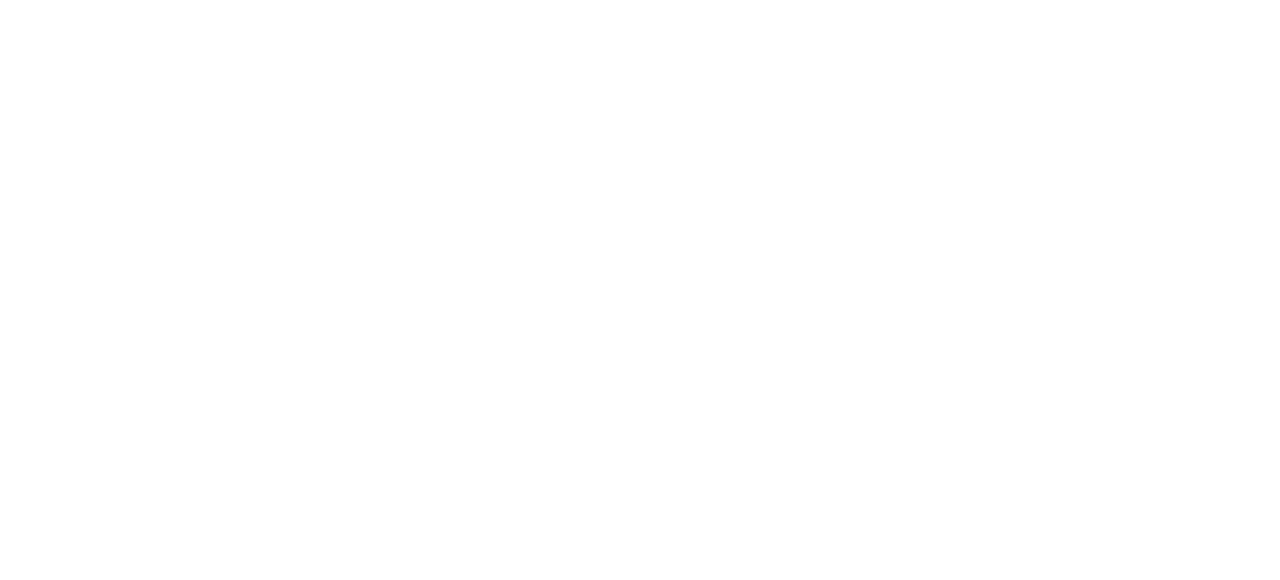
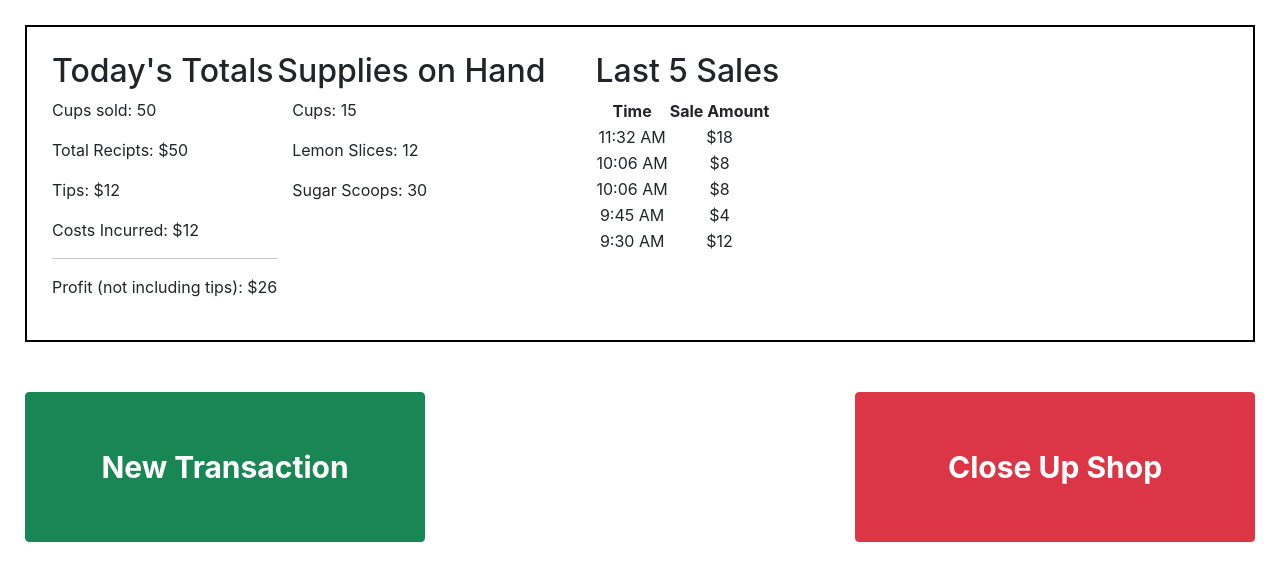
Before and after one commit to Michaelafuller/MERN-Deployment, a React (Create React App) app in the folder client/: page /session in a window 1280 px wide. Shown: the top 580 px of the page. Built offline with nearby package versions, Linux system fonts and the light colour scheme.

Commit message:
session dashboard page

```diff
--- a/client/src/App.js
+++ b/client/src/App.js
@@ -1,6 +1,7 @@
 import logo from './logo.svg';
 import './App.css';
 import Dashboard from './components/Dashboard';
+import SessionDashboard from './components/SessionDashboard';
 import {Switch, Route} from 'react-router-dom';
 
 function App() {
@@ -10,6 +11,9 @@ function App() {
         <Route exact path={"/"}>
           <Dashboard />
         </Route>
+        <Route exact path={"/session"}>
+          <SessionDashboard />
+        </Route>
       </Switch>
     </div>
   );
--- a/client/src/components/Dashboard.jsx
+++ b/client/src/components/Dashboard.jsx
@@ -1,6 +1,11 @@
-import React, { useState, useEffect } from "react";
+import {useHistory} from 'react-router-dom';
 
 const Dashboard = () => {
+    const history = useHistory();
+
+    const startStand = () => {
+        history.push("/session");
+    };
 
     return (
         <div>
@@ -14,7 +19,7 @@ const Dashboard = () => {
             </div>
             <div className="middleRow" style={{ display:"flex"}}>
                 <div className="leftCol">
-                    <button className="btn btn-success" style={{fontSize:"30px", display:"block", margin:"25px", height:"150px", width:"400px"}}><b>Open Stand</b></button>
+                    <button className="btn btn-success" style={{fontSize:"30px", display:"block", margin:"25px", height:"150px", width:"400px"}} onClick={()=>startStand()}><b>Open Stand</b></button>
                     <button className="btn btn-primary" style={{fontSize:"30px", display:"block", margin:"25px", height:"150px", width:"400px"}}><b>Add Supplies</b></button>
                 </div>
                 <div className="middleCol">
--- /dev/null
+++ b/client/src/components/SessionDashboard.jsx
@@ -0,0 +1,60 @@
+const SessionDashboard = () => {
+    return (
+        <div>
+        <div style={{display:"flex", border:"2px solid black", padding:"25px", margin:"25px"}}>
+            <div className="rightCol">
+                <h2 style={{textAlign:"left"}}>Today's Totals</h2>
+                <p style={{textAlign:"left"}}>Cups sold: 50</p>
+                <p style={{textAlign:"left"}}>Total Recipts: $50</p>
+                <p style={{textAlign:"left"}}>Tips: $12</p>
+                <p style={{textAlign:"left"}}>Costs Incurred: $12</p>
+                <hr />
+                <p style={{textAlign:"left"}}>Profit (not including tips): $26</p>
+            </div>
+            <div className="middleCol">
+                <h2 style={{textAlign:"left"}}>Supplies on Hand</h2>
+                <p style={{textAlign:"left", marginLeft:"15px"}}>Cups: 15</p>
+                <p style={{textAlign:"left", marginLeft:"15px"}}>Lemon Slices: 12</p>
+                <p style={{textAlign:"left", marginLeft:"15px"}}>Sugar Scoops: 30</p>
+            </div>
+            <div className="rightCol" style={{marginLeft:"50px"}}>
+                <h2>Last 5 Sales</h2>
+                <table>
+                    <thead>
+                        <th>Time</th>
+                        <th>Sale Amount</th>
+                    </thead>
+                    <tbody>
+                        <tr>
+                            <td>11:32 AM</td>
+                            <td>$18</td>
+                        </tr>
+                        <tr>
+                            <td>10:06 AM</td>
+                            <td>$8</td>
+                        </tr>
+                        <tr>
+                            <td>10:06 AM</td>
+                            <td>$8</td>
+                        </tr>
+                        <tr>
+                            <td>9:45 AM</td>
+                            <td>$4</td>
+                        </tr>
+                        <tr>
+                            <td>9:30 AM</td>
+                            <td>$12</td>
+                        </tr>
+                    </tbody>
+                </table>
+            </div>
+        </div>
+        <div style={{display:"flex", justifyContent:"space-between"}}>
+            <button className="btn btn-success" style={{fontSize:"30px", display:"block", margin:"25px", height:"150px", width:"400px"}}><b>New Transaction</b></button>
+            <button className="btn btn-danger" style={{fontSize:"30px", display:"block", margin:"25px", height:"150px", width:"400px"}}><b>Close Up Shop</b></button>
+        </div>
+    </div>
+    )
+}
+
+export default SessionDashboard
```
